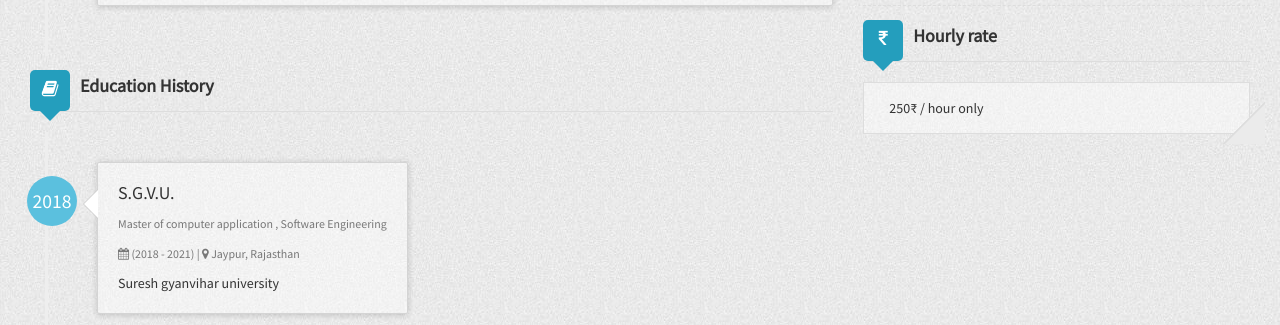
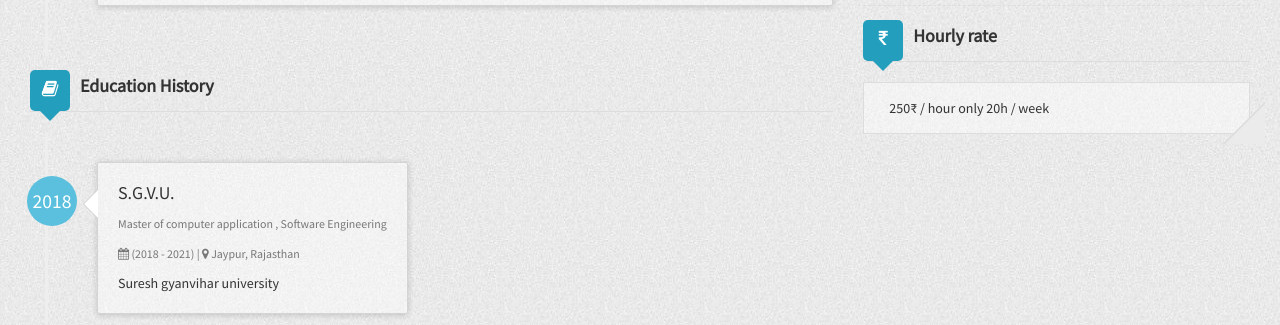
Before and after one commit to bhaveshpp/bhaveshpp.github.io, a Jekyll site: the page built from index.html, in a window 1280 px wide and 900 px high, scrolled down 973 px. Shown: the part 245-570 px from the top of the window. Built offline with Jekyll 4.4.1, drawn with Linux system fonts in a browser that asks for light colours; nearby versions of some CDN libraries.

Commit message:
content update

```diff
--- a/index.html
+++ b/index.html
@@ -262,6 +262,7 @@ layout: default
             <h3 class="title with-icon"><span class="fa fa-inr cat-title"></span> Hourly rate</h3>
             <div class="grid-block">
                 <span>250₹ / hour only</span>
+                <span>20h / week</span>
             </div>
         </div>
     </div>
```
